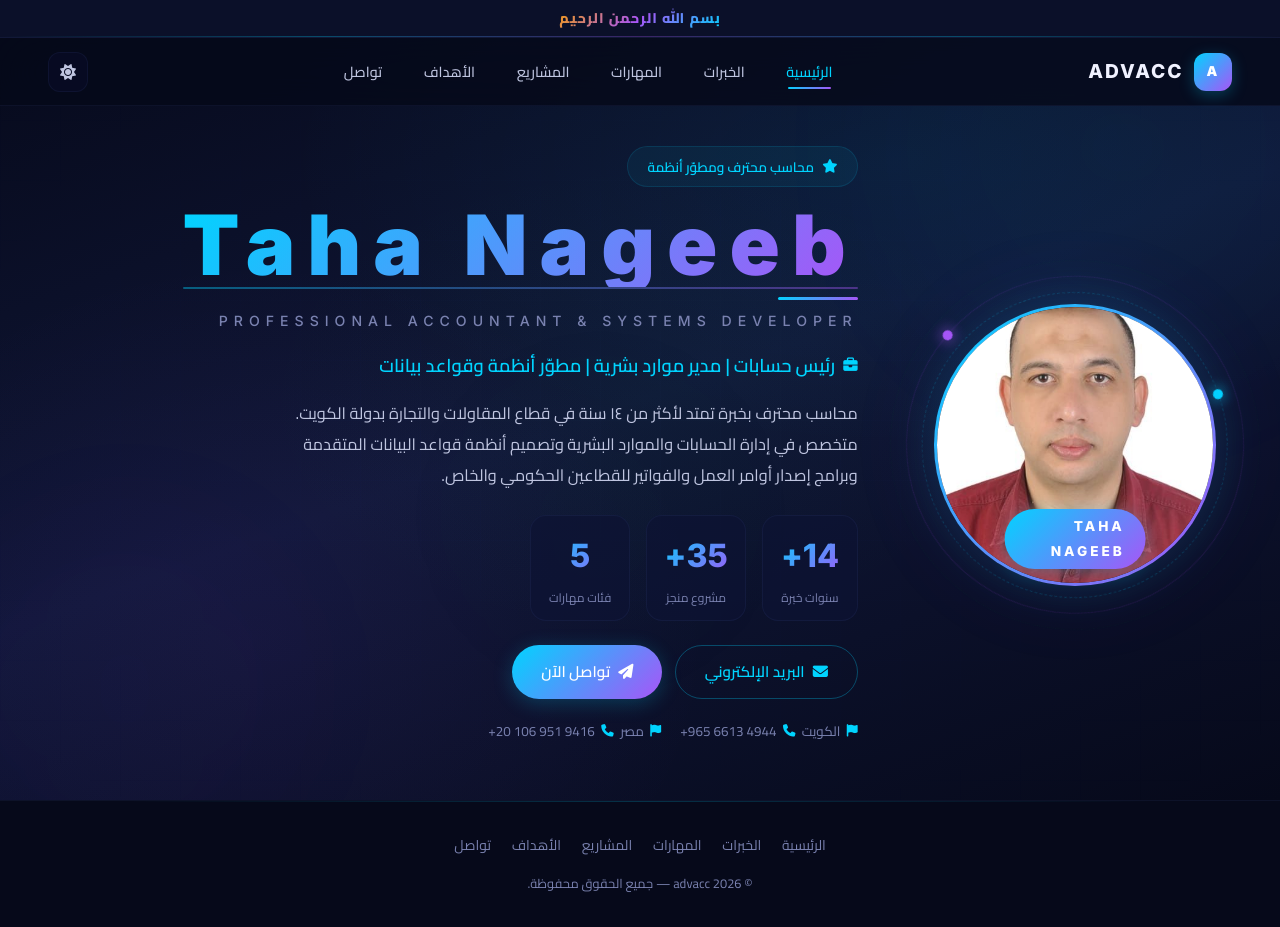
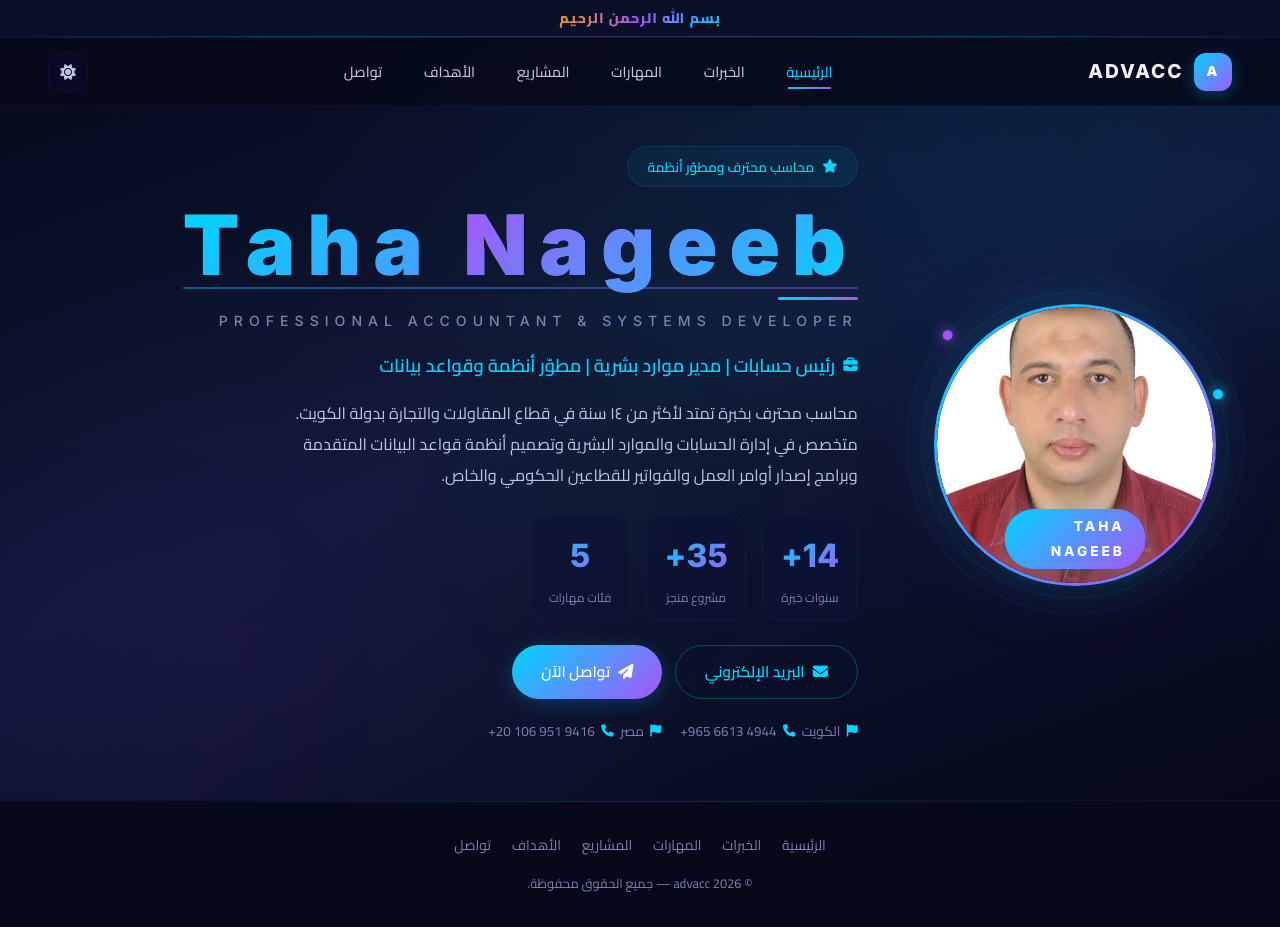
Before and after one commit to MahmoudNageeb/portfolio, a Next.js app: page / in a window 1280 px wide. Built offline with nearby package versions, Linux system fonts and the light colour scheme.

Commit message:
Update globals.css

```diff
--- a/app/globals.css
+++ b/app/globals.css
@@ -607,3 +607,18 @@ img{max-width:100%;display:block}
   .pc-wrap{width:130px;height:130px}
 }
 @media print{.navbar,.topbar,.btt,.s-prog,.mob-menu{display:none!important}body{background:#fff;color:#000}}
+
+/* أضف هذا الكود في آخر ملف الـ CSS الخاص بك */
+.hero-name .name-accent {
+  background: linear-gradient(135deg, #a855f7, #00d4ff);
+  -webkit-background-clip: text;
+  -webkit-text-fill-color: transparent;
+  background-clip: text;
+}
+
+.pc-img .profile-image {
+  width: 100%;
+  height: 100%;
+  object-fit: cover;
+  border-radius: 50%;
+}
```
